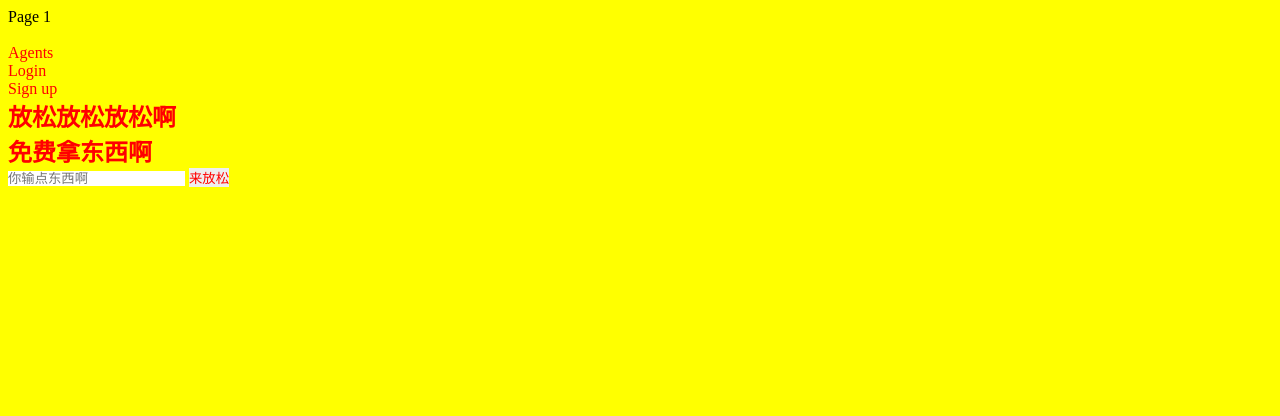
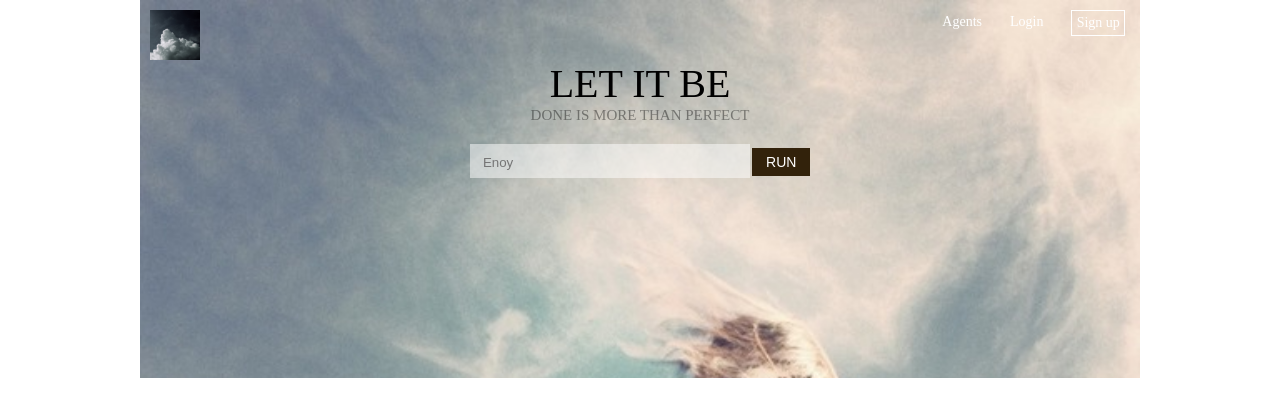
Before and after one commit to haisheng1987/github.io, a plain HTML site: page index.html in a window 1280 px wide. Drawn offline with Linux system fonts and the light colour scheme.

Commit message:
New pic and some adjust

```diff
--- a/SCSS/mystyles.css
+++ b/SCSS/mystyles.css
@@ -1,11 +1,83 @@
-body{
-    background: yellow;
-}
-section,form,
+body,form,
 header,ul,li,
 input,button,img,h1,h2{
-    color: red;
+    color: black;
     margin: 0;
     padding: 0;
     border: 0;
 }
+body{
+    font-size: 62.5%;
+    background: white;
+}
+section.hero{
+    max-width: 100em;
+    margin:0 auto;
+    background-image: url(../pic1.jpg);
+    background-size:cover;
+}
+section.hero header img{
+    float:left;
+    width: 50px;
+    margin-top: 1em;
+    margin-left: 1em;
+    margin-right: 1em;
+
+}
+section.hero header ul{
+    float:right;
+    margin-right: 1.5em;
+    margin-left: 1em;
+}
+section.hero header ul li{
+    list-style: none;
+    float: left;
+    margin-left: 2em;
+    font-size: 1.4em;
+    color: white;
+    font-family: OpenSans;
+    font-weight:100;
+    margin-top: 1em;
+}
+section.hero header ul li:last-child{
+    border: 1px solid white;
+    padding: .3em;
+    margin-top:.7em;
+}
+section.hero h1{
+    clear:both;
+    font-size: 4em;
+    text-align: center;
+    font-family:OpenSans;
+    font-weight:100;
+}
+section.hero h2{
+    clear:both;
+    font-size: 1.5em;
+    text-align: center;
+    font-family:OpenSans;
+    font-weight:100;
+    color: rgba(0,0,0,.4)
+}
+section.hero form{
+    text-align: center;
+    padding-bottom: 200px;
+    padding-top: 2em;
+}
+section.hero form input{
+    width: 20em;
+    height: 2em;
+    background: rgba(255,255,255,.5);
+    padding-left: 1em;
+    padding-top: 0.4em;
+    padding-bottom: 0.15em;
+}
+
+section.hero form button{
+    background-color: rgb(50,34,11);
+    color: white;
+    height: 2em;
+    line-height: 2em;
+    font-size: 1.4em;
+    padding-left: 1em;
+    padding-right: 1em;
--- a/index.html
+++ b/index.html
@@ -3,24 +3,24 @@
 
 <html>
     <head>
-        <tittle>Page 1</tittle>
+        <title>page1</title>
         <link rel="stylesheet" href="SCSS/mystyles.css">
     </head>
     <body>
         <section class="hero">
             <header>
-                <img src="" alt="">
+                <img src="pic2.jpg" alt="">
                 <ul>
                     <li>Agents</li>
                     <li>Login</li>
                     <li>Sign up</li>
                 </ul>
             </header>
-            <h1>放松放松放松啊</h1>
-            <h2>免费拿东西啊</h2>
+            <h1>LET IT BE</h1>
+            <h2>DONE IS MORE THAN PERFECT</h2>
             <form action="">
-                <input type="text" placeholder="你输点东西啊">
-                <button>来放松</button>
+                <input type="text" placeholder="Enoy">
+                <button>RUN</button>
             </form>
         </section>
 
```
Also changed, not shown: pic1.jpg (added), pic2.jpg (added).
